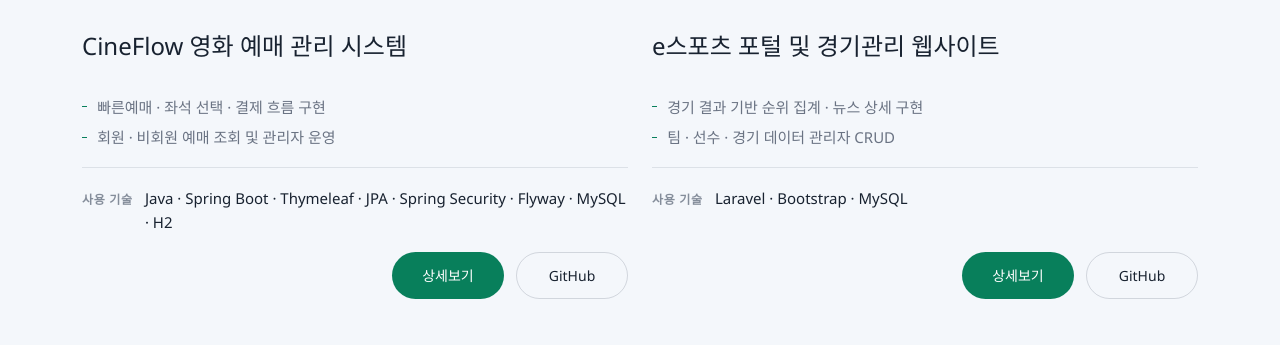
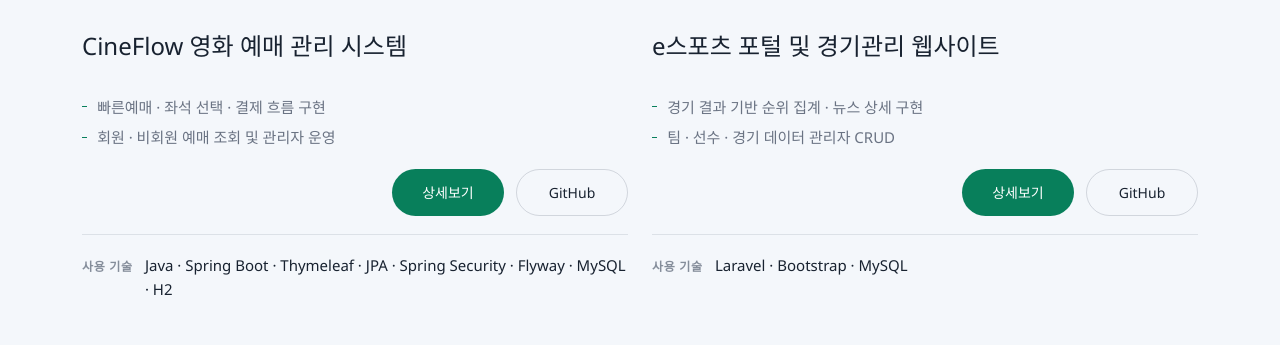
Before and after one commit to allen8524/allen8524.github.io, a React (Vite) app: page /#/ in a window 1280 px wide. Shown: the part 4774-5119 px from the top of the page. Built offline with nearby package versions, Linux system fonts and the light colour scheme; grey boxes are pictures that could not be loaded.

Commit message:
Place project action buttons beside summaries

```diff
--- a/src/components/portfolio/ProjectCard.tsx
+++ b/src/components/portfolio/ProjectCard.tsx
@@ -50,6 +50,7 @@ function ProjectCard({ onPreview, project }: ProjectCardProps) {
 
         <div className="portfolio-content">
           <h3 className="portfolio-title">{projectTitle}</h3>
+          <div className="portfolio-summary-row">
           {project.descriptionItems && project.descriptionItems.length > 0 ? (
             <ul className="portfolio-description-list">
               {project.descriptionItems.map((item) => (
@@ -59,12 +60,6 @@ function ProjectCard({ onPreview, project }: ProjectCardProps) {
           ) : (
             <p className="portfolio-description">{formatMiddleDotSpacing(project.description)}</p>
           )}
-          <div className="portfolio-proof-list">
-            <div className="portfolio-proof-item">
-              <span className="portfolio-proof-label">사용 기술</span>
-              <p>{project.techStack.map(formatMiddleDotSpacing).join(" · ")}</p>
-            </div>
-          </div>
           <div className="portfolio-cta">
             <Link to={project.detailUrl} className="portfolio-link primary">
               상세보기
@@ -73,6 +68,13 @@ function ProjectCard({ onPreview, project }: ProjectCardProps) {
               GitHub
             </a>
           </div>
+          </div>
+          <div className="portfolio-proof-list">
+            <div className="portfolio-proof-item">
+              <span className="portfolio-proof-label">사용 기술</span>
+              <p>{project.techStack.map(formatMiddleDotSpacing).join(" · ")}</p>
+            </div>
+          </div>
         </div>
       </div>
     </div>
--- a/src/styles/portfolio.css
+++ b/src/styles/portfolio.css
@@ -90,6 +90,36 @@
   justify-content: flex-end;
 }
 
+.portfolio .portfolio-summary-row {
+  display: flex;
+  align-items: center;
+  gap: 20px;
+}
+
+.portfolio .portfolio-summary-row > :first-child {
+  flex: 1;
+  min-width: 0;
+}
+
+.portfolio .portfolio-summary-row .portfolio-cta {
+  flex: 0 0 auto;
+  margin-top: 0;
+}
+
+@media (max-width: 1399px) {
+  .portfolio .portfolio-summary-row {
+    flex-wrap: wrap;
+  }
+
+  .portfolio .portfolio-summary-row > :first-child {
+    flex-basis: 100%;
+  }
+
+  .portfolio .portfolio-summary-row .portfolio-cta {
+    margin-left: auto;
+  }
+}
+
 .portfolio .portfolio-filters {
   display: flex;
   align-items: center;
```
